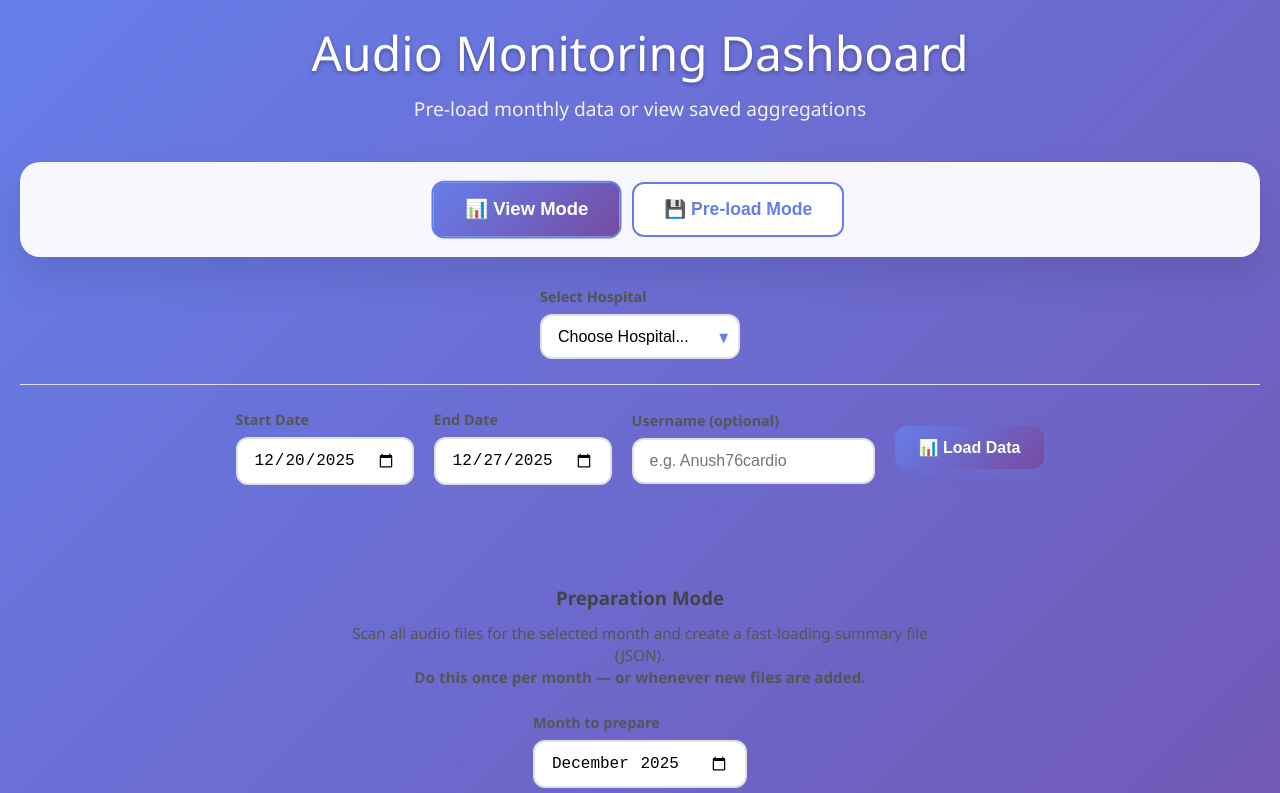
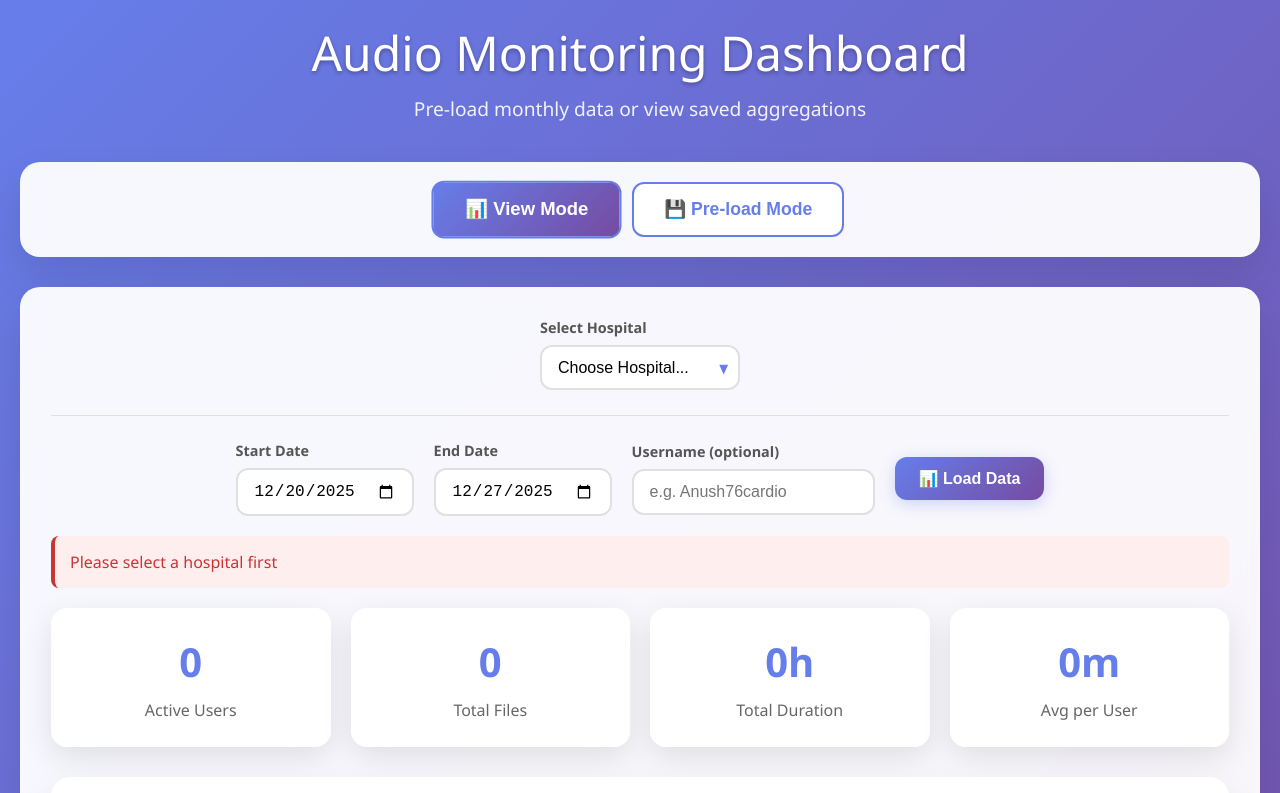
Before and after one commit to Zkarape/user-monitoring, a plain HTML site: page index.html in a window 1280 px wide. Both pictures are taken after a click on the button "📊 Load Data". Shown: the top 793 px of the page. Drawn offline with nearby package versions, Linux system fonts and the light colour scheme.

Commit message:
.success to .success-message

```diff
--- a/index.html
+++ b/index.html
@@ -81,21 +81,13 @@
         }
 
         .controls-panel {
-            display: block !important;
-            min-height: 200px !important;
-            /* force enough space */
-            overflow: visible !important;
-            /* prevent clipping */
-            visibility: visible !important;
-            opacity: 1 !important;
-        }
-
-        .controls-panel #preloadModeControls,
-        .controls-panel #viewModeControls {
-            display: block !important;
-            /* extra safety */
-            min-height: 150px;
-            /* helps flex containers expand */
+            background: rgba(255, 255, 255, 0.95);
+            backdrop-filter: blur(10px);
+            border-radius: 20px;
+            padding: 30px;
+            margin-bottom: 30px;
+            box-shadow: 0 20px 40px rgba(0, 0, 0, 0.1);
+            border: 1px solid rgba(255, 255, 255, 0.2);
         }
 
         .hospital-controls {
@@ -303,14 +295,18 @@
             border-color: #c33;
         }
 
-        .success {
+        .success-message {
             background: #efe;
             color: #3c3;
             border-color: #3c3;
+            display: none;
         }
 
-        .error.active,
-        .success.active {
+        .success-message.active {
+            display: block;
+        }
+
+        .error.active{
             display: block;
         }
 
@@ -515,7 +511,8 @@
 
             <div class="loading" id="loading">🔍 Loading data...</div>
             <div class="error" id="error"></div>
-            <div class="success" id="success"></div>
+            <div class="success-message" id="success"></div>
+
 
             <div class="stats-grid">
                 <div class="stat-card">
```
